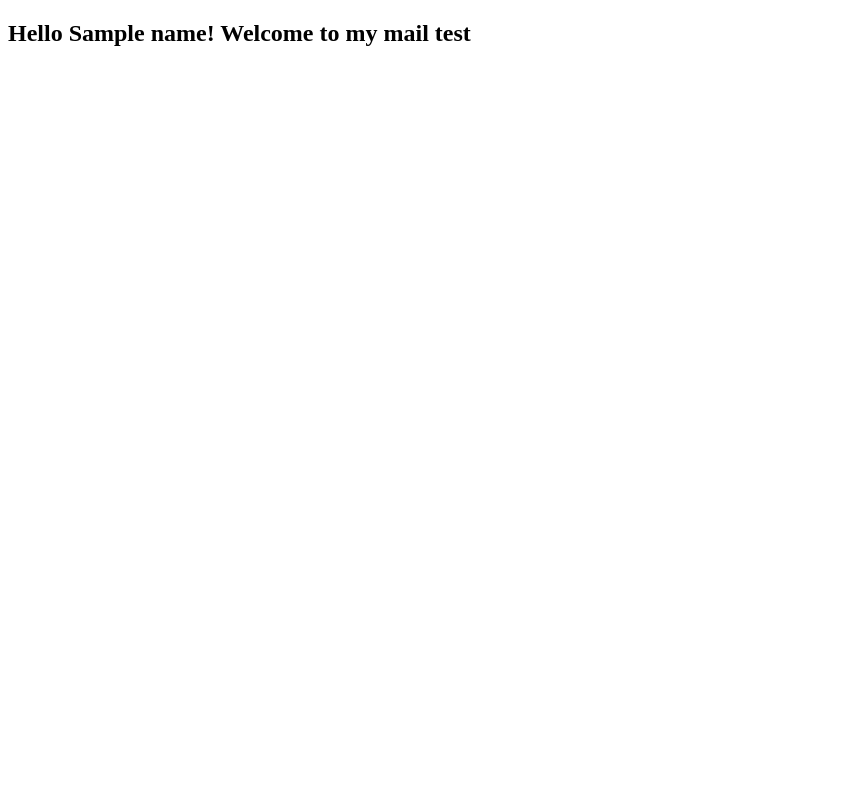
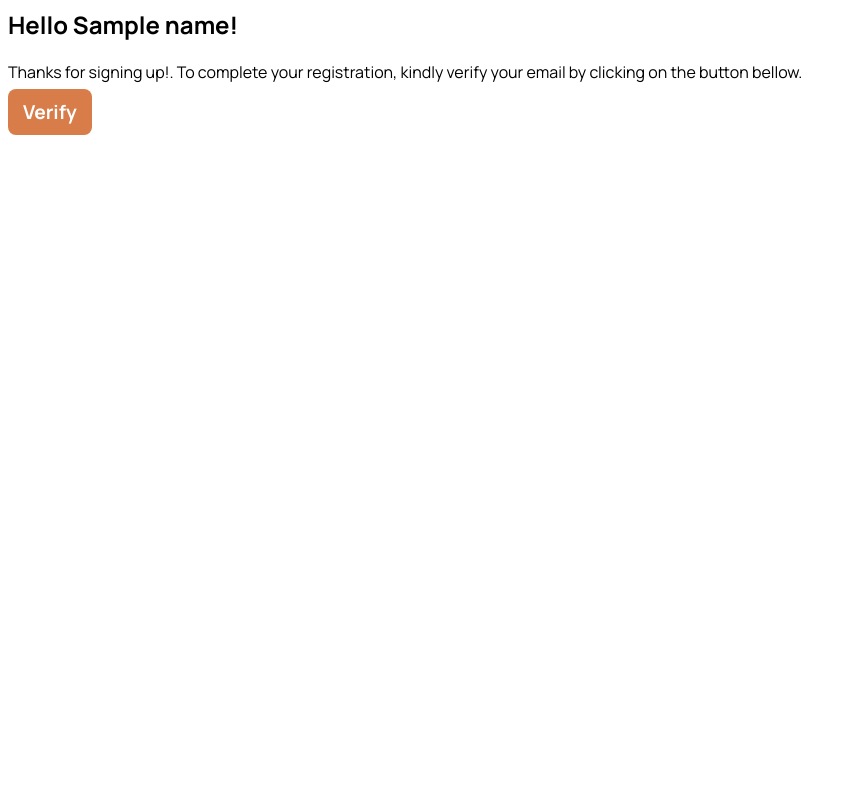
Before and after one commit to kofi-kusi/audiophile, a Python web app: template backend/app/templates/mail_verify_email.html in a window 1280 px wide. Shown: the whole page, without its empty margins (0-855 px from the left). Run offline with Jinja, Linux system fonts and the light colour scheme; the template is opened without the code that fills it: most values are stand-ins (such as "Sample title", 1, 10 or a date in 2020).

Commit message:
Add template for email verification

```diff
--- a/backend/app/templates/mail_verify_email.html
+++ b/backend/app/templates/mail_verify_email.html
@@ -1,11 +1,30 @@
-<!doctype html>
 <html lang="en">
-    <style>
-        body {
-            background-color: #fff2;
-        }
-    </style>
+  <style>
+    @import url("https://fonts.googleapis.com/css2?family=Manrope:wght@200..800&display=swap");
+
+    body {
+      background-color: #fff2;
+      font-family: "Manrope";
+    }
+
+    a {
+      text-decoration: none;
+      width: fit-content;
+      height: fit-content;
+      padding: 10px 15px;
+      background-color: #d87d4a;
+      color: white;
+      font-weight: bold;
+      font-size: larger;
+      border-radius: 8px;
+    }
+  </style>
   <body>
-    <h2>Hello {{ name }}! Welcome to my mail test</h2>
+    <h2>Hello {{ name }}!</h2>
+    <p>
+      Thanks for signing up!. To complete your registration, kindly verify your
+      email by clicking on the button bellow.
+    </p>
+    <a href="{{ verification_url }}">Verify</a>
   </body>
 </html>
```
